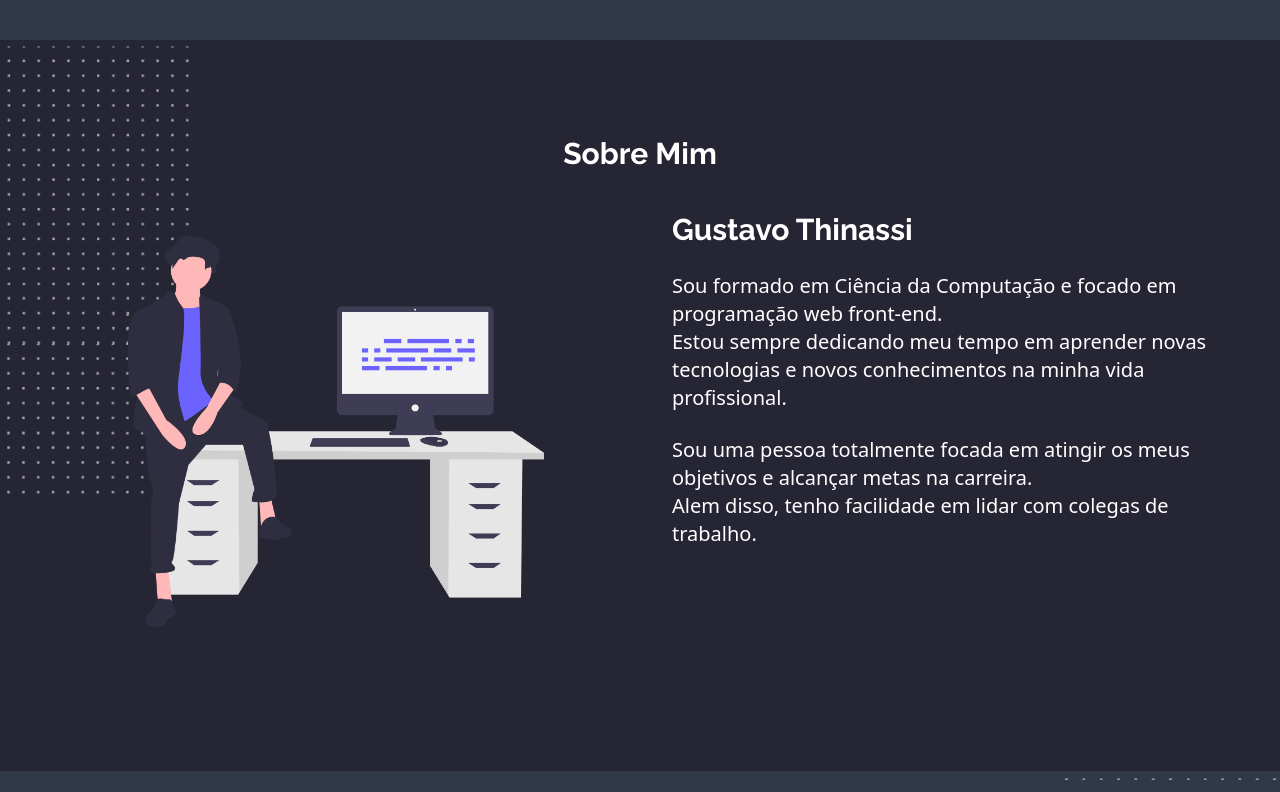
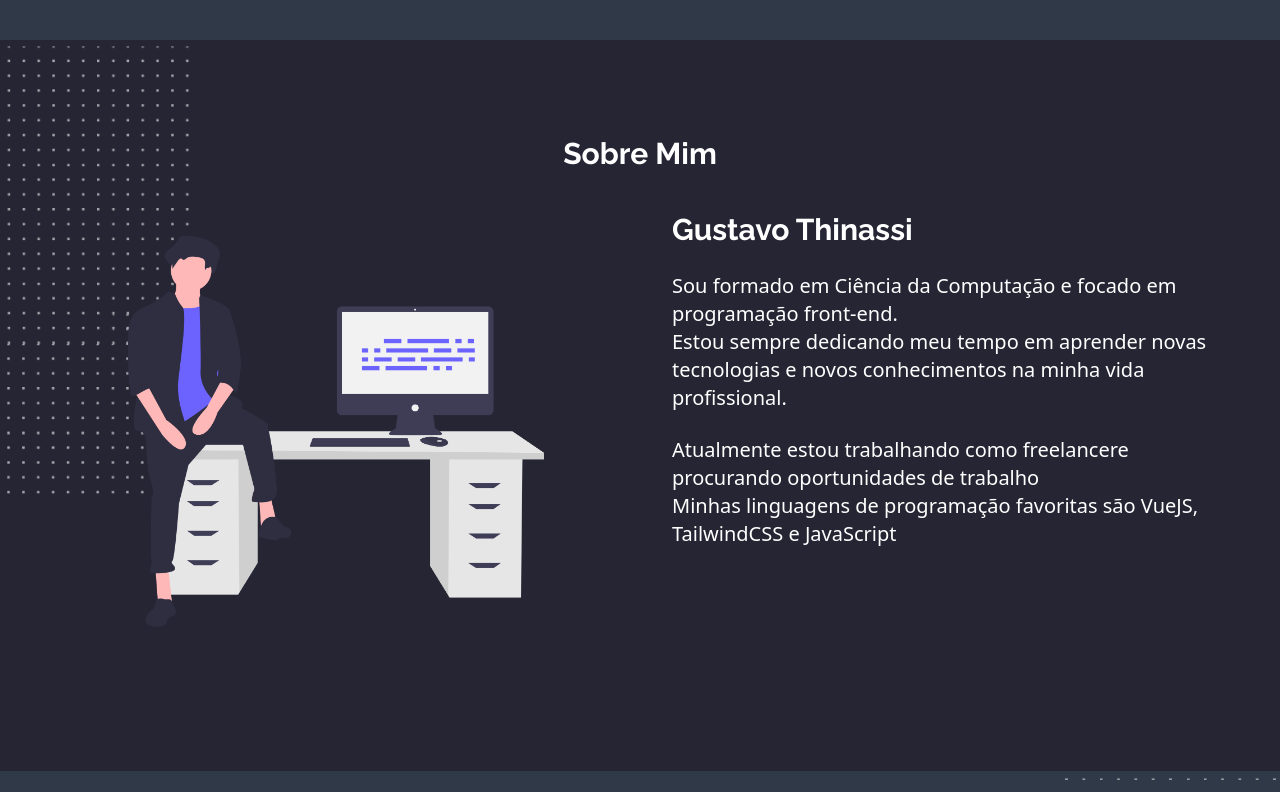
Before and after one commit to gustavothinassi/Portifolio, a Vue app: page /1 in a window 1280 px wide. Shown: the part 655-1447 px from the top of the page. Built offline with nearby package versions, Linux system fonts and the light colour scheme.

Commit message:
atualizacao portifolio

```diff
--- a/src/components/CustomHome.vue
+++ b/src/components/CustomHome.vue
@@ -36,7 +36,7 @@ import { onMounted, reactive, watchEffect } from 'vue'
 export default {
   setup () {
     const state = reactive({
-      titleText: 'Desenvolvedor web front-end  ',
+      titleText: 'Desenvolvedor front-end  ',
       typeText: [],
       paper: '',
       timer: null
--- a/src/components/CustomSobre.vue
+++ b/src/components/CustomSobre.vue
@@ -13,16 +13,16 @@
         <h2 class="text-2xl md:text-3xl font-bold text-white">Gustavo Thinassi</h2>
       </div>
         <p class="md:break-normal font-base text-white md:text-xl mt-6">
-          Sou formado em Ciência da Computação e focado em programação web front-end.
+          Sou formado em Ciência da Computação e focado em programação front-end.
         </p>
         <p class="md:break-normal font-base text-white md:text-xl">
           Estou sempre dedicando meu tempo em aprender novas tecnologias e novos conhecimentos na minha vida profissional.
         </p>
         <p class="md:break-normal font-base text-white md:text-xl mt-6">
-          Sou uma pessoa totalmente focada em atingir os meus objetivos e alcançar metas na carreira.
+          Atualmente estou trabalhando como freelancere procurando oportunidades de trabalho
         </p>
         <p class="md:break-normal font-base text-white md:text-xl">
-          Alem disso, tenho facilidade em lidar com colegas de trabalho.
+          Minhas linguagens de programação favoritas são VueJS, TailwindCSS e JavaScript
         </p>
 
     </div>
```
